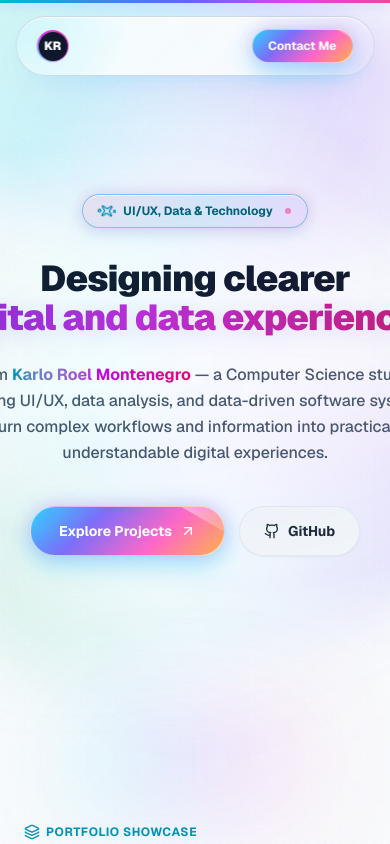
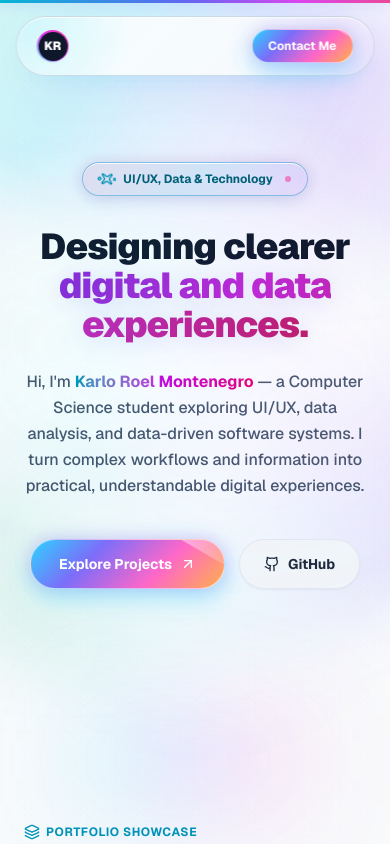
Before and after one commit to karlsxo/KarloRoel, a Next.js app: page / in a window 390 px wide. Shown: the top 844 px of the page. Built offline with nearby package versions, Linux system fonts and the light colour scheme.

Commit message:
Fix responsive headline overflow

```diff
--- a/app/page.tsx
+++ b/app/page.tsx
@@ -935,9 +935,9 @@ export default function Portfolio() {
             <span className="w-1.5 h-1.5 rounded-full bg-pink-500 animate-pulse ml-1" />
           </div>
 
-          <h1 className="text-4xl sm:text-6xl md:text-7xl lg:text-8xl font-black tracking-tight text-slate-900 mb-6 leading-[1.08]">
+          <h1 className="max-w-5xl text-4xl sm:text-6xl md:text-7xl lg:text-8xl font-black tracking-tight text-slate-900 mb-6 leading-[1.08] break-words">
             Designing clearer <br />
-            <span className="aurora-text whitespace-nowrap">digital and data experiences.</span>
+            <span className="aurora-text">digital and data experiences.</span>
           </h1>
 
           <p className="text-base sm:text-lg md:text-xl text-slate-600 font-medium max-w-2xl leading-relaxed mb-10">
@@ -1198,9 +1198,9 @@ export default function Portfolio() {
       <section className="relative z-10 min-h-[72svh] py-24 md:py-32 border-t border-slate-200 flex items-center justify-center">
         <Reveal className="w-full">
         <div className="max-w-5xl mx-auto px-6 text-center flex flex-col items-center justify-center">
-          <h2 className="text-4xl sm:text-6xl md:text-7xl lg:text-8xl font-black text-slate-900 tracking-tight mb-6 text-center">
+          <h2 className="max-w-5xl text-4xl sm:text-6xl md:text-7xl lg:text-8xl font-black text-slate-900 tracking-tight mb-6 text-center break-words">
             Let&apos;s build something <br />
-            <span className="aurora-text whitespace-nowrap">extraordinary together.</span>
+            <span className="aurora-text">extraordinary together.</span>
           </h2>
           <p className="text-slate-600 text-base md:text-lg max-w-2xl mx-auto mb-10 text-center">
             I am currently open to UI/UX, data, and software opportunities across internships, co-ops, and project collaborations.
```
